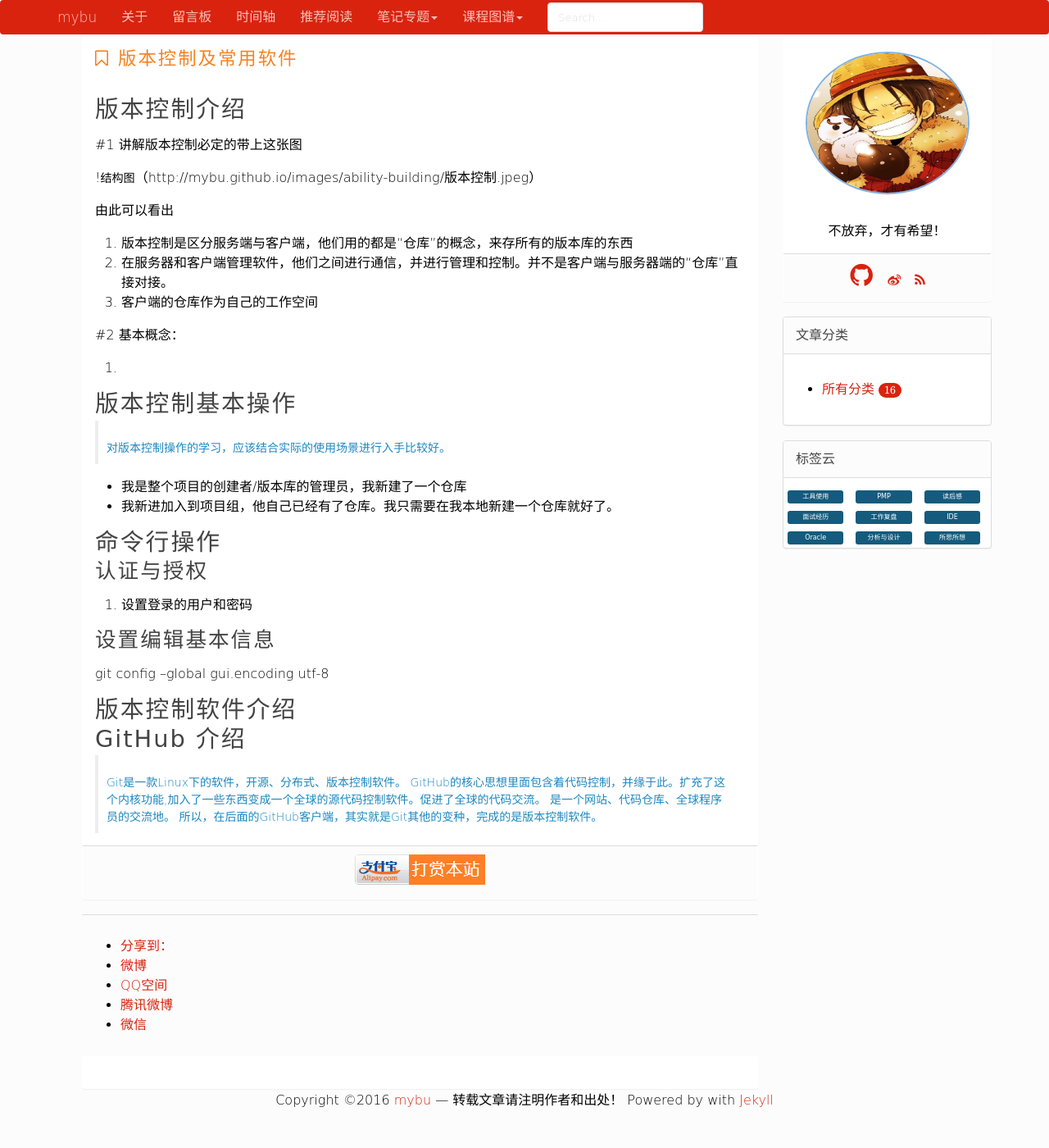
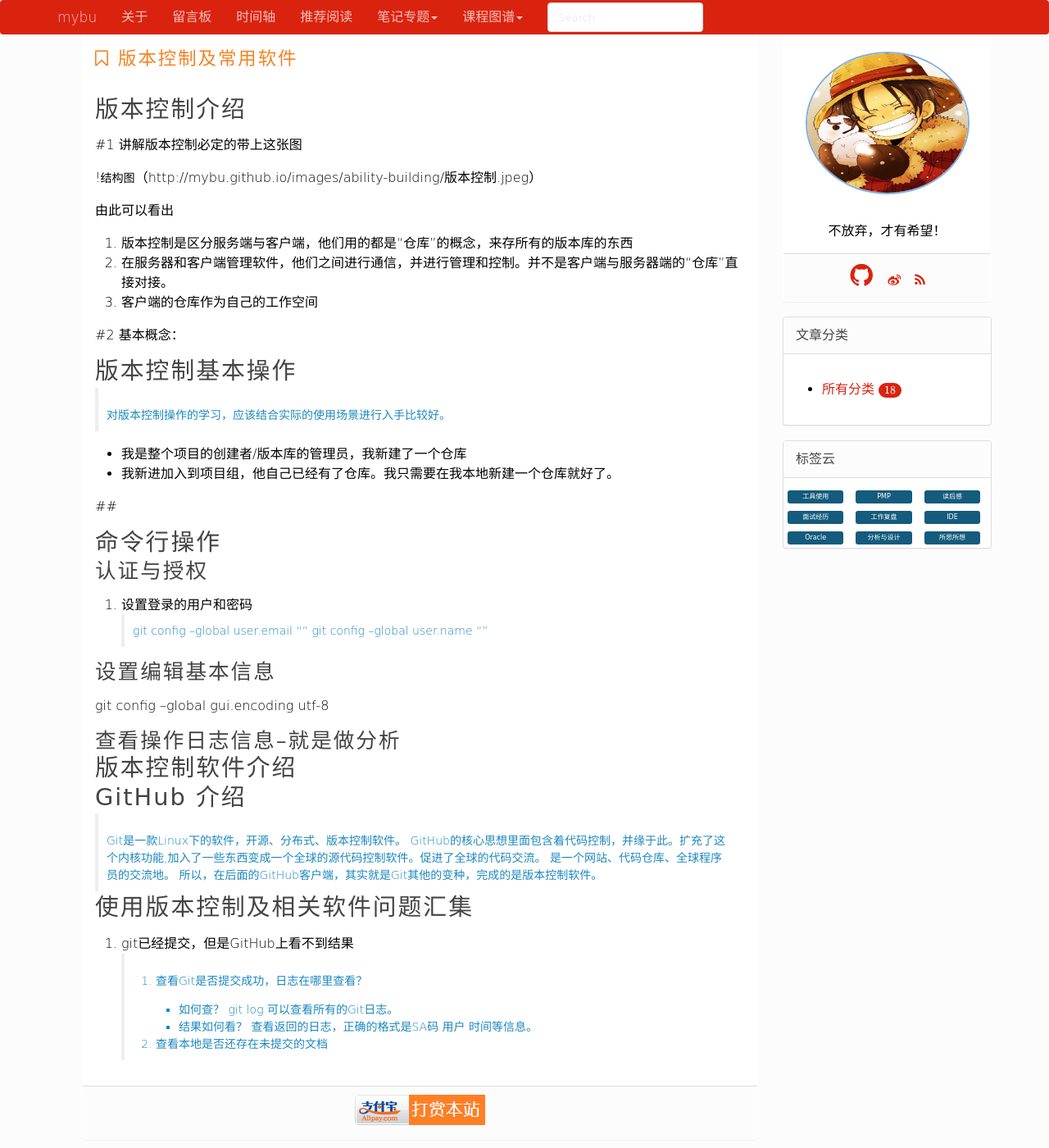
Before and after one commit to mybu/mybu.github.com, a Jekyll site: the page built from _posts/ability-building/2016-11-01-版本控制及常用软件.md, in a window 1280 px wide and 1400 px high. Shown: the whole window at 82% size. Built offline with Jekyll 4.4.1, drawn with Linux system fonts in a browser that asks for light colours; nearby versions of some CDN libraries; formulas are drawn with MathJax 3; comment, search, counter and statistics services are not loaded.

Commit message:
新增部分技术

```diff
--- a/_posts/ability-building/2016-11-01-版本控制及常用软件.md
+++ b/_posts/ability-building/2016-11-01-版本控制及常用软件.md
@@ -26,14 +26,23 @@ tags: 所思所想
 * 我是整个项目的创建者/版本库的管理员，我新建了一个仓库
 * 我新进加入到项目组，他自己已经有了仓库。我只需要在我本地新建一个仓库就好了。
 
+##
+
 # 命令行操作
 ## 认证与授权
 1. 设置登录的用户和密码
+> git config --global user.email ""
+> git config --global user.name ""
 
 ## 设置编辑基本信息
 git config --global gui.encoding utf-8
 
+## 查看操作日志信息--就是做分析
+
+
+
 # 版本控制软件介绍
+
 
 
 # GitHub 介绍
@@ -42,3 +51,14 @@ git config --global gui.encoding utf-8
 > GitHub的核心思想里面包含着代码控制，并缘于此。扩充了这个内核功能,加入了一些东西变成一个全球的源代码控制软件。促进了全球的代码交流。
 > 是一个网站、代码仓库、全球程序员的交流地。
 > 所以，在后面的GitHub客户端，其实就是Git其他的变种，完成的是版本控制软件。
+
+
+# 使用版本控制及相关软件问题汇集
+1. git已经提交，但是GitHub上看不到结果
+> 1. 查看Git是否提交成功，日志在哪里查看？
+> + 如何查？
+>	git log
+>	可以查看所有的Git日志。
+> + 结果如何看？
+>	查看返回的日志，正确的格式是SA码 用户 时间等信息。
+>2.  查看本地是否还存在未提交的文档
```
Also changed, not shown: other parts of _posts/ability-building/2016-11-01-版本控制及常用软件.md (+1 -1 lines), _posts/gatherExper/2016-11-01-EPF技术架构.md (added, +31 -0 lines), _posts/gatherExper/2016-11-01-掌握一门技术精髓.md (added, +18 -0 lines).
